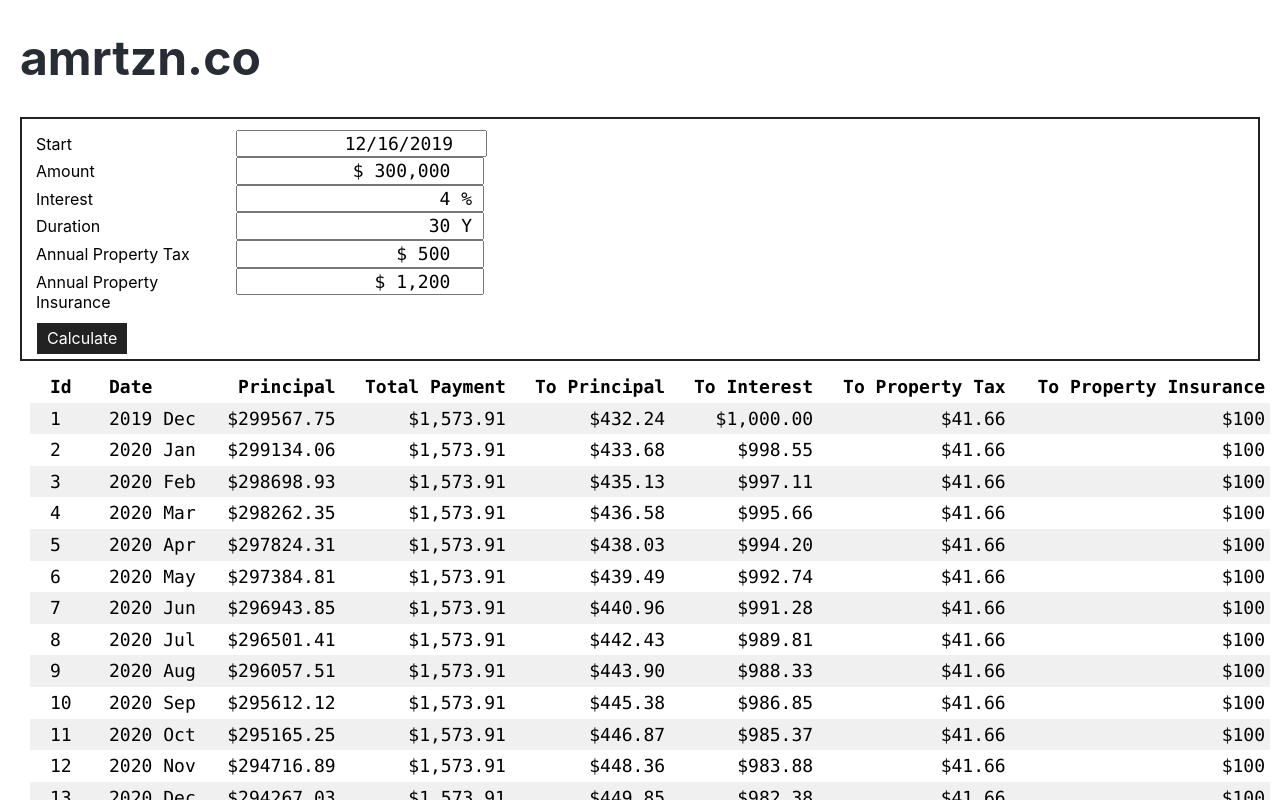
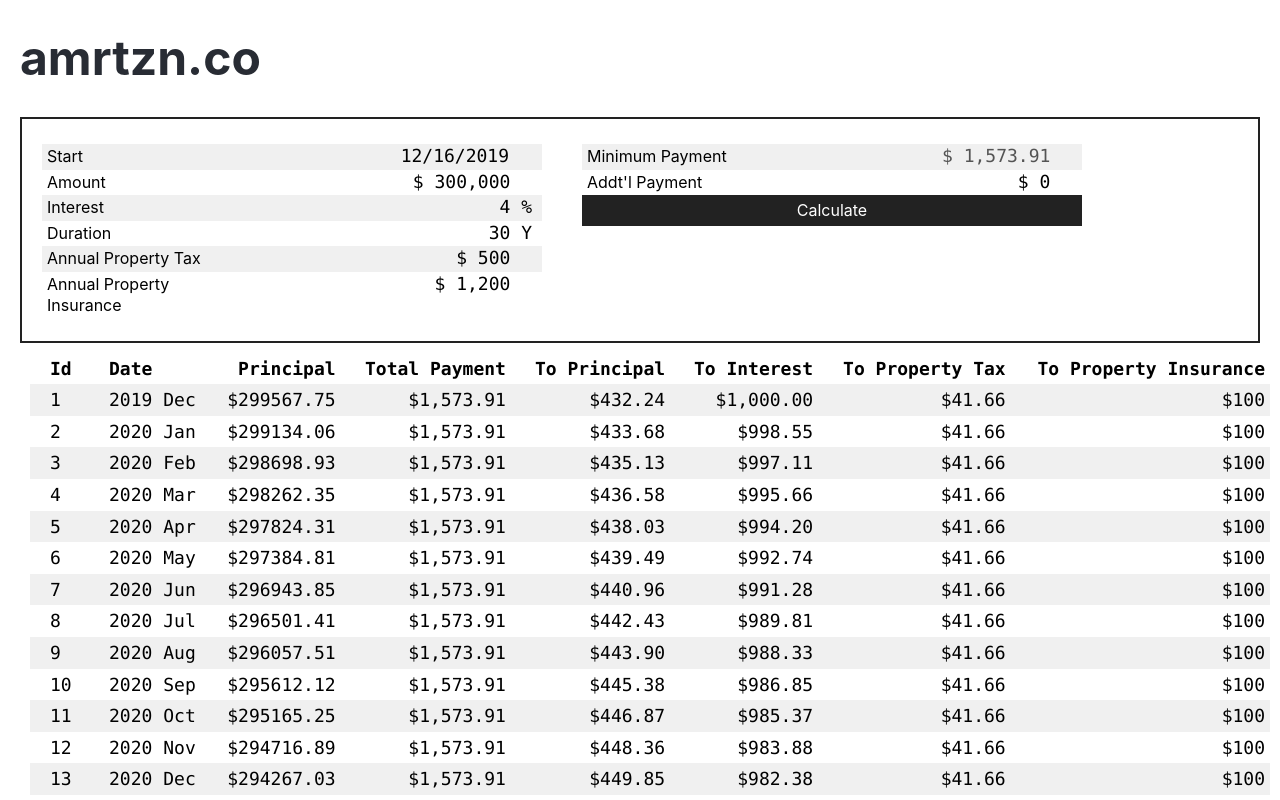
Before and after one commit to dznqbit/amrtzn, a React (Create React App) app: page / in a window 1280 px wide. Shown: the top 800 px of the page. Built offline with nearby package versions, Linux system fonts and the light colour scheme.

Commit message:
Add "extra payment" field

```diff
--- a/src/App.js
+++ b/src/App.js
@@ -17,6 +17,9 @@ function parseLoanDetails(loanDetailsString) {
   if (isNaN(loanDetails.loanStart)) {
     loanDetails.loanStart = new Date();
   }
+
+  loanDetails.loanInterest = Number(loanDetails.loanInterest);
+  loanDetails.monthlyOverpay = Number(loanDetails.monthlyOverpay);
 
   return loanDetails;
 }
@@ -40,6 +43,7 @@ const App = () => {
       loanAmount: 300000,
       loanInterest: 4.0,
       loanDuration: 30,
+      monthlyOverpay: 0,
       propertyTax: 500,
       propertyInsurance: 1200
     }
--- a/src/Form.js
+++ b/src/Form.js
@@ -1,6 +1,8 @@
 import React, { useState } from "react";
 import NumberFormat from "react-number-format";
 import DatePicker from "react-datepicker";
+
+import minimumMonthlyPayment from "./amrtzn/minimumMonthlyPayment";
 
 import "./Form.scss";
 import "react-datepicker/dist/react-datepicker.css";
@@ -11,26 +13,46 @@ export default function Form(props) {
   const [loanAmount, setLoanAmount] = useState(loanDetails.loanAmount);
   const [loanInterest, setLoanInterest] = useState(loanDetails.loanInterest);
   const [loanDuration, setLoanDuration] = useState(loanDetails.loanDuration);
+  const [monthlyOverpay, setMonthlyOverpay] = useState(
+    loanDetails.monthlyOverpay
+  );
   const [propertyTax, setPropertyTax] = useState(loanDetails.propertyTax);
   const [propertyInsurance, setPropertyInsurance] = useState(
     loanDetails.propertyInsurance
   );
 
+  const minimumPayment = minimumMonthlyPayment(loanDetails);
+
+  function keyDown(e) {
+    const { key } = e;
+
+    if (key == "Enter") {
+      handleSubmit();
+    }
+  }
+
   function handleSubmit(evt) {
+    if (evt) {
       evt.preventDefault();
+    }
 
-    props.update({
+    const loanDetails = {
       loanStart: loanStart,
       loanAmount: loanAmount,
       loanInterest: loanInterest,
       loanDuration: loanDuration,
+      monthlyOverpay: Number(monthlyOverpay),
       propertyTax: propertyTax,
       propertyInsurance: propertyInsurance
-    });
+    };
+
+    console.log(loanDetails);
+    props.update(loanDetails);
   }
 
   return (
     <form className="Form" onSubmit={handleSubmit}>
+      <div className="Form__section Form__section--loanDetails">
         <fieldset className="Form__fieldset">
           <label className="Form__field">
             <span className="Form__label">Start</span>
@@ -105,12 +127,47 @@ export default function Form(props) {
             />
           </label>
         </fieldset>
+      </div>
+      <div className="Form__section Form__section--payment">
+        <fieldset className="Form__fieldset">
+          <label className="Form__field">
+            <span className="Form__label">Minimum Payment</span>
+            <NumberFormat
+              value={minimumPayment}
+              prefix="$ "
+              suffix="  "
+              decimalScale="2"
+              decimalSeparator="."
+              thousandSeparator={true}
+              allowNegative={false}
+              disabled={true}
+              className="Form__input Form__input--numeric"
+            />
+          </label>
+
+          <label className="Form__field">
+            <span className="Form__label">Addt'l Payment</span>
+            <NumberFormat
+              value={monthlyOverpay}
+              onValueChange={v => setMonthlyOverpay(v.value)}
+              onKeyDown={keyDown}
+              prefix="$ "
+              suffix="  "
+              decimalScale="2"
+              decimalSeparator="."
+              thousandSeparator={true}
+              allowNegative={false}
+              className="Form__input Form__input--numeric"
+            />
+          </label>
+        </fieldset>
 
         <input
           className="Form__input Form__input--submit"
           type="submit"
           value="Calculate"
         />
+      </div>
     </form>
   );
 }
--- a/src/Form.scss
+++ b/src/Form.scss
@@ -6,26 +6,61 @@
   padding: 5px 0;
 
   border: 2px solid #222;
+  display: flex;
+  flex-direction: row nowrap;
+}
+
+.Form__section {
+  flex-basis: 500px;
+  padding: 20px;
 }
 
 .Form__fieldset {
   border: none;
+  padding: 0;
+  margin: 0;
 }
 
 .Form__field {
   display: flex;
   flex-flow: row nowrap;
+  justify-content: space-between;
   align-items: baseline;
+  padding: 0 0 0 5px;
+
+  &:nth-child(odd) {
+    background-color: $gray-f0;
+  }
+}
+
+/* stylelint-disable */
+.Form__field input {
+  /* stylelint-enable */
+  border: none;
+  border-bottom: 2px solid transparent;
+  background-color: transparent;
+
+/* stylelint-disable */
+  &:focus {
+  /* stylelint-enable */
+    border-bottom: 2px solid #bbb;
+  }
+}
+
+/* stylelint-disable */
+.Form__field > .react-datepicker-wrapper {
+  /* stylelint-enable */
+  margin-right: -18px;
 }
 
 /* stylelint-disable */
 .Form__field > .react-datepicker-wrapper input {
-/* stylelint-enable */
+  /* stylelint-enable */
   @include font-monospace;
   text-align: right;
   // Magically line the datepicker up with RHS of other inputs
-  padding-right: 32px;
-  width: calc(100% - 57px);
+  padding-right: 28px;
+  width: calc(100% - 53px);
 }
 
 .Form__label {
@@ -45,8 +80,8 @@
     color: $white;
     cursor: pointer;
     padding: 5px 10px;
-    margin-left: 15px;
     background: #222;
     border: none;
+    width: 100%;
   }
 }
--- a/src/PaymentCalculator.js
+++ b/src/PaymentCalculator.js
@@ -3,6 +3,7 @@ import NumberFormat from "react-number-format";
 
 import format from "date-fns/format";
 import addMonths from "date-fns/addMonths";
+import minimumMonthlyPayment from "./amrtzn/minimumMonthlyPayment";
 
 import "./PaymentCalculator.scss";
 
@@ -11,18 +12,14 @@ function formatDate(date) {
 }
 
 function calculateMonthlyPayments(loanDetails) {
-  const p = loanDetails.loanAmount,
-    d = loanDetails.loanDuration,
-    n = 12 * d,
+  const n = 12 * loanDetails.loanDuration,
     nominalInterestRate = loanDetails.loanInterest / 100.0,
     monthlyInterestRate = nominalInterestRate / 12.0,
     monthlyPropertyTax = loanDetails.propertyTax / 12.0,
-    monthlyPropertyInsurance = loanDetails.propertyInsurance / 12.0;
+    monthlyPropertyInsurance = loanDetails.propertyInsurance / 12.0,
+    monthlyOverpay = loanDetails.monthlyOverpay;
 
-  // https://en.wikipedia.org/wiki/Fixed-rate_mortgage
-  const paymentAmount =
-    (p * monthlyInterestRate) / (1 - Math.pow(1 + monthlyInterestRate, -n)) +
-    (monthlyPropertyTax + monthlyPropertyInsurance);
+  let paymentRequired = minimumMonthlyPayment(loanDetails);
 
   let payments = [...Array(n).keys()].reduce(
     (acc, i) => {
@@ -32,19 +29,22 @@ function calculateMonthlyPayments(loanDetails) {
         interestDue = previousPrincipal * monthlyInterestRate,
         appliedToInterest = interestDue,
         appliedToPropertyTax = monthlyPropertyTax,
-        appliedToPropertyInsurance = monthlyPropertyInsurance,
-        appliedToPrincipal = Math.min(
+        appliedToPropertyInsurance = monthlyPropertyInsurance;
+      const appliedToPrincipal = Math.min(
         mrp.principal,
-          paymentAmount -
+        paymentRequired +
+          monthlyOverpay -
           (appliedToInterest +
             appliedToPropertyTax +
             appliedToPropertyInsurance)
-        ),
-        amountPaid =
+      );
+
+      const amountPaid =
         appliedToPrincipal +
         appliedToInterest +
         appliedToPropertyTax +
         appliedToPropertyInsurance;
+
       return acc.concat([
         {
           id: 1 + mrp.id || 1,
--- /dev/null
+++ b/src/amrtzn/minimumMonthlyPayment.js
@@ -0,0 +1,14 @@
+export default function minimumMonthlyPayment(loanDetails) {
+  const p = loanDetails.loanAmount,
+    n = 12 * loanDetails.loanDuration,
+    nominalInterestRate = loanDetails.loanInterest / 100.0,
+    monthlyInterestRate = nominalInterestRate / 12.0,
+    monthlyPropertyTax = loanDetails.propertyTax / 12.0,
+    monthlyPropertyInsurance = loanDetails.propertyInsurance / 12.0;
+  // https://en.wikipedia.org/wiki/Fixed-rate_mortgage
+  const paymentRequired =
+    (p * monthlyInterestRate) / (1 - Math.pow(1 + monthlyInterestRate, -n)) +
+    (monthlyPropertyTax + monthlyPropertyInsurance);
+
+  return paymentRequired;
+}
```
Lines whose indentation alone changed are shown as unchanged.
